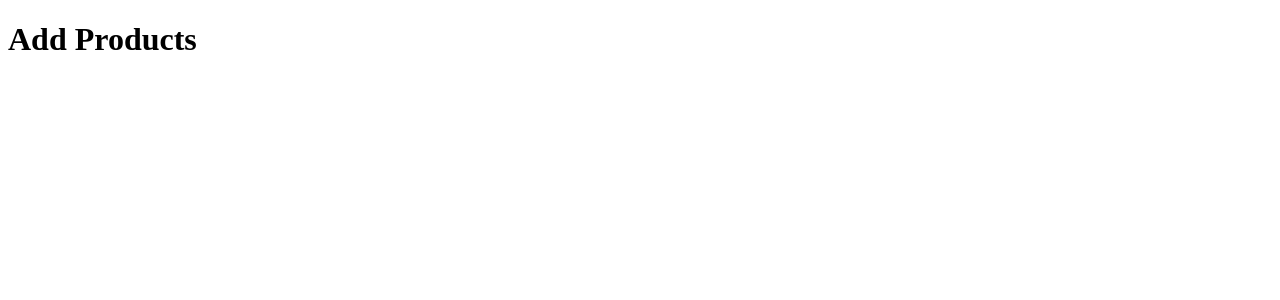
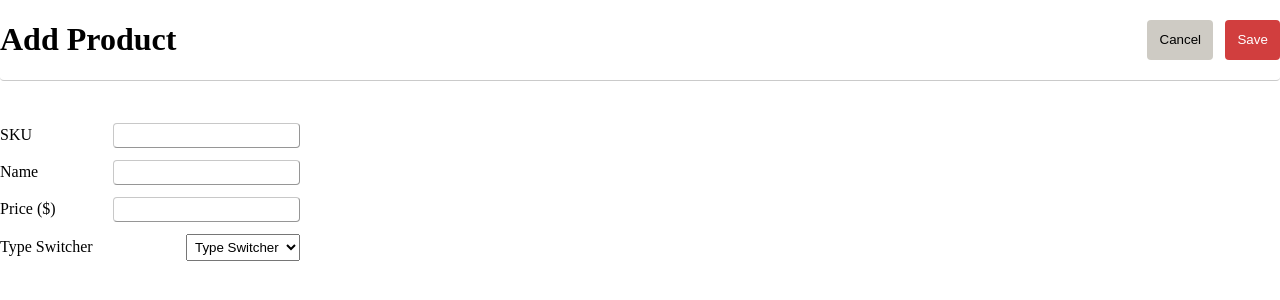
Before and after one commit to Cireka/Scandiweb-FrontEnd, a Vue app: page /AddProducts in a window 1280 px wide. Shown: the top 300 px of the page. Built offline with nearby package versions, Linux system fonts and the light colour scheme.

Commit message:
Finished Frontend Design

```diff
--- a/src/Pages/AddProducts.vue
+++ b/src/Pages/AddProducts.vue
@@ -1,11 +1,37 @@
 <script setup>
+
+import router from "../Router/Router.js";
+import Form from "../components/Form Components/Form.vue";
+
+const goBack = () => {
+  router.back()
+}
 
 </script>
 
 <template>
-<h1>Add Products</h1>
+  <header>
+    <h1>Add Product</h1>
+    <div class="Buttons-Parent">
+      <button @click="goBack" class="Add-Button">Cancel</button>
+      <button class="saveButton">Save</button>
+    </div>
+  </header>
+  <Form/>
 </template>
 
 <style scoped>
+.saveButton {
+  transition: ease-in-out 0.3s;
+  border: none;
+  width: auto;
+  height: auto;
+  padding: 12.2px;
+  border-radius: 4px;
+  transition: ease-in-out 0.3s;
+  cursor: pointer;
+  background-color: #d13e3e;
+  color: white;
+}
 
 </style>
--- a/src/Pages/Products.vue
+++ b/src/Pages/Products.vue
@@ -1,36 +1,50 @@
 <script setup>
+import Footer from "../components/footer.vue";
+import ProductsSection from "../components/ProductsSection.vue";
+import router from "../Router/Router.js";
 
+const AddProductPage = () => {
+
+  router.push('/AddProducts')
+
+}
 </script>
+
 
 <template>
   <header>
     <h1>Product List</h1>
     <div class="Buttons-Parent">
-    <button class="Add-Button">ADD</button>
+      <button @click="AddProductPage" class="Add-Button">ADD</button>
       <button id="delete-product-btn">MASS DELETE</button>
     </div>
   </header>
+  <div class="products-footer-container">
+    <ProductsSection/>
+    <Footer/>
+  </div>
 </template>
 
 
+<style >
 
-<style scoped>
-
-header{
+header {
   display: flex;
   justify-content: space-between;
   align-items: center;
-  border-bottom: 1px solid black;
-  padding-bottom: 12px;
+  border-bottom: 1px outset rgba(164, 164, 164, 0.3);
+  border-radius: 4px;
+  margin-bottom: 42px;
 }
 
-.Buttons-Parent{
+.Buttons-Parent {
   display: flex;
   justify-content: space-between;
   gap: 12px;
 
 }
-.Add-Button,#delete-product-btn {
+
+.Add-Button, #delete-product-btn {
   transition: ease-in-out 0.3s;
   border: none;
   width: auto;
@@ -38,27 +52,36 @@ header{
   padding: 12.2px;
   border-radius: 4px;
 }
-.Add-Button,#delete-product-btn:hover {
+
+.Add-Button, #delete-product-btn:hover {
   transition: ease-in-out 0.3s;
   cursor: pointer;
 }
 
 
-#delete-product-btn{
+#delete-product-btn {
   background-color: #d13e3e;
   color: white;
 }
+
 #delete-product-btn:hover {
   background-color: #d65151;
 }
 
- .Add-Button:hover{
+.Add-Button:hover {
   background-color: #e5e1da;
 }
 
-.Add-Button{
+.Add-Button {
   background-color: #cecbc4;
   color: black;
 }
 
+.products-footer-container{
+  min-height: 800px;
+  display: flex;
+  flex-direction: column;
+  justify-content: space-between;
+}
+
 </style>
--- /dev/null
+++ b/src/components/Form Components/BookForm.vue
@@ -0,0 +1,23 @@
+<script setup>
+
+</script>
+
+<template>
+  <form>
+    <div>
+      <label for="weight">Weight (KG)</label>
+      <input required id="weight" type="number"/>
+    </div>
+  </form>
+</template>
+
+<style scoped>
+
+form > div {
+  display: flex;
+  align-items: center;
+  justify-content: space-between;
+  gap: 12px;
+}
+
+</style>
--- /dev/null
+++ b/src/components/Form Components/DvdForm.vue
@@ -0,0 +1,23 @@
+<script setup>
+
+</script>
+
+<template>
+<form>
+  <div>
+    <label for="size">Size (mb)</label>
+    <input required id="size" type="number"/>
+  </div>
+</form>
+</template>
+
+<style scoped>
+
+form > div {
+  display: flex;
+  align-items: center;
+  justify-content: space-between;
+  gap: 12px;
+}
+
+</style>
--- /dev/null
+++ b/src/components/Form Components/Form.vue
@@ -0,0 +1,83 @@
+<script setup>
+import DvdForm from "./DvdForm.vue";
+import FurnitureForm from "./FurnitureForm.vue";
+import BookForm from "./BookForm.vue";
+import {ref} from "vue";
+
+const SelectedType = ref(null);
+
+const setValue = () => {
+  console.log(SelectedType.value)
+}
+
+</script>
+
+<template>
+  <form  id="product_id">
+    <div>
+      <label for="sku">SKU</label>
+      <input required id="sku" type="text"/>
+    </div>
+    <div>
+      <label for="name">Name</label>
+      <input required id="name" type="text"/>
+    </div>
+    <div>
+      <label for="price">Price ($)</label>
+      <input required id="price" type="number"/>
+    </div>
+    <div>
+      <label for="productType">Type Switcher</label>
+      <select required v-model="SelectedType" @change="setValue" id="productType">
+        <option selected disabled value="null">Type Switcher</option>
+        <option value="DVD">DVD</option>
+        <option value="Book">Book</option>
+        <option value="Furniture">Furniture</option>
+      </select>
+    </div>
+    <div>
+      <DvdForm v-if="SelectedType === 'DVD'"/>
+      <FurnitureForm v-if="SelectedType === 'Furniture'"/>
+      <BookForm v-if="SelectedType === 'Book'"/>
+    </div>
+  </form>
+</template>
+
+<style scoped>
+form {
+  display: flex;
+  flex-direction: column;
+  gap: 12px;
+  width: 300px;
+}
+
+form > div {
+  display: flex;
+  align-items: center;
+  justify-content: space-between;
+  gap: 12px;
+}
+
+form > div > input {
+  transition: ease-in-out 0.15s;
+  padding: 4px;
+  outline: none;
+  border: 1px outset rgba(164, 164, 164, 0.6);
+  border-radius: 4px;
+
+}
+
+form > div > input:focus {
+  transition: ease-in-out 0.15s;
+  border: 1px outset rgba(73, 66, 228, 0.6);
+
+  box-shadow: 0px -1px 8px 1px rgba(73, 66, 228, 0.75);
+  -webkit-box-shadow: 0px -1px 8px 1px rgba(73, 66, 228, 0.75);
+  -moz-box-shadow: 0px -1px 8px 1px rgba(73, 66, 228, 0.75);
+}
+
+form > div > select {
+  padding: 4px;
+  outline: none;
+}
+</style>
--- /dev/null
+++ b/src/components/Form Components/FurnitureForm.vue
@@ -0,0 +1,29 @@
+<script setup>
+
+</script>
+
+<template>
+  <form>
+    <div>
+      <label for="height">Height (CM)</label>
+      <input required  id="height" type="text"/>
+    </div>
+    <div>
+      <label for="width">Width (CM)</label>
+      <input required  id="width" type="text"/>
+    </div>
+    <div>
+      <label for="length">Length (CM)</label>
+      <input  required id="length" type="text"/>
+    </div>
+  </form>
+</template>
+
+<style scoped>
+form > div {
+  display: flex;
+  align-items: center;
+  justify-content: space-between;
+  gap: 12px;
+}
+</style>
--- /dev/null
+++ b/src/components/ProductBox.vue
@@ -0,0 +1,26 @@
+<script setup>
+
+</script>
+
+<template>
+<div class="production-box">
+  <input type="checkbox" class="delete-checkbox">
+  <p>Product Name</p>
+  <p>Product Type</p>
+  <p>Price</p>
+  <p>Atribute</p>
+</div>
+</template>
+
+<style scoped>
+.production-box{
+  padding: 12px;
+  width: 300px;
+  height: auto;
+  border: 1px outset rgba(164,164,164,0.7);
+  border-radius: 4px;
+}
+p{
+  text-align: center;
+}
+</style>
--- /dev/null
+++ b/src/components/ProductsSection.vue
@@ -0,0 +1,25 @@
+<script setup>
+
+import ProductBox from "./ProductBox.vue";
+</script>
+
+<template>
+<section class="Products-list">
+  <ProductBox/>
+  <ProductBox/>
+</section>
+</template>
+
+<style scoped>
+.Products-list{
+  padding-top: 32px;
+  display: flex;
+  flex-wrap: wrap;
+  align-items: flex-start;
+  justify-content: start;
+  gap: 32px;
+  margin-bottom: 32px;
+  height: auto;
+
+}
+</style>
--- /dev/null
+++ b/src/components/footer.vue
@@ -0,0 +1,24 @@
+<script setup>
+
+</script>
+
+<template>
+  <footer>
+    <div class="footer-container">
+      <h1>Scandiweb Test assigment</h1>
+    </div>
+  </footer>
+</template>
+
+<style scoped>
+footer{
+  max-width: 1400px;
+}
+.footer-container{
+  display: flex;
+  justify-content: center;
+  padding-bottom: 12px;
+  border-top: 1px outset rgba(164,164,164,0.7);
+  border-radius: 4px;
+}
+</style>
--- a/src/style.css
+++ b/src/style.css
@@ -0,0 +1,4 @@
+body{
+    max-width: 1400px;
+    margin: auto;
+}
```
Lines whose indentation alone changed are shown as unchanged.
